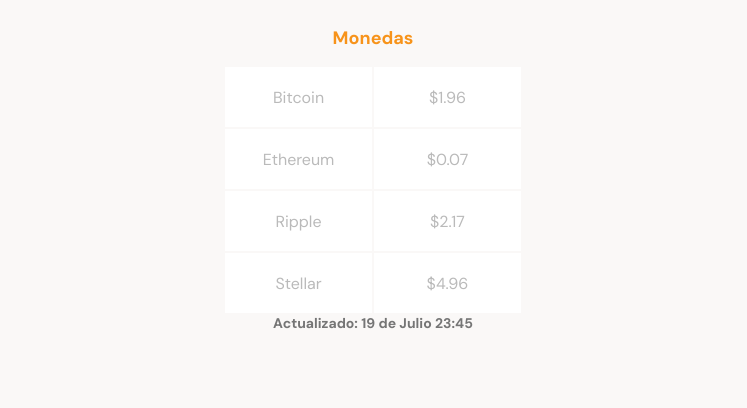
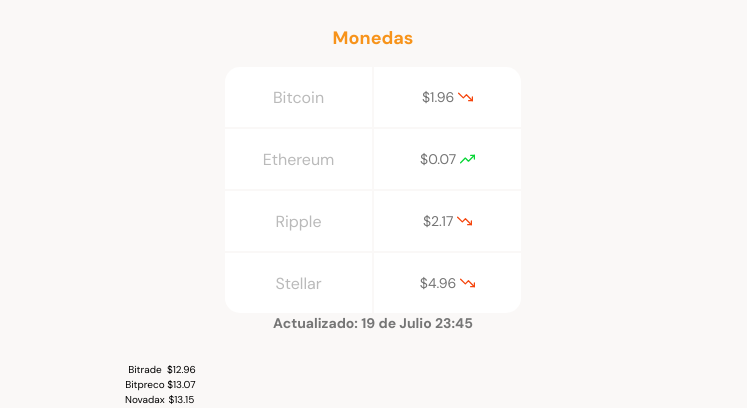
Before and after one commit to jeff-pozo/cursoResponsivePlatzi, a website: page index.html in a window 1280 px wide. Shown: the part 739-1147 px from the top of the page, without its empty margins (267-1014 px from the left). Drawn offline with Linux system fonts and the light colour scheme.

Commit message:
maquetado de la segunda tabla

```diff
--- a/index.html
+++ b/index.html
@@ -32,25 +32,56 @@
                             <table>
                                 <tr>
                                     <td class="table__top-left">Bitcoin</td>
-                                    <td class="table__top-right table__right">$1.96 <span></span>
+                                    <td class="table__top-right table__right">
+                                        $1.96
+                                        <span class="down"></span>
                                     </td>
                                 </tr>
                                 <tr>
                                     <td>Ethereum</td>
-                                    <td class="table__right">$0.07</td>
+                                    <td class="table__right">
+                                        $0.07
+                                        <span class="up"></span>
+                                    </td>
                                 </tr>
                                 <tr>
                                     <td>Ripple</td>
-                                    <td class="table__right">$2.17 </td>
+                                    <td class="table__right">
+                                        $2.17
+                                        <span class="down"></span>
+                                    </td>
                                 </tr>
                                 <tr>
-                                    <td class="table__botom-left">Stellar</td>
-                                    <td class="table__bottom-right table__right">$4.96</td>
+                                    <td class="table__bottom-left">Stellar</td>
+                                    <td class="table__bottom-right table__right">
+                                        $4.96
+                                        <span class="down"></span>
+                                    </td>
                                 </tr>
                             </table>
                         </div>
                         <div>
                             <p><b>Actualizado: 19 de Julio 23:45</b></p>
+                        </div>
+                        <div class="commisions-table--container">
+                            <table>
+                                <tr>
+                                    <td class="table__top-left">Bitrade</td>
+                                    <td class="table__top-right">$12.96</td>
+                                </tr>
+                                <tr>
+                                    <td>Bitpreco</td>
+                                    <td>$13.07</td>
+                                </tr>
+                                <tr>
+                                    <td>Novadax</td>
+                                    <td>$13.15</td>
+                                </tr>
+                                <tr>
+                                    <td>Coinext</td>
+                                    <td>$14.96</td>
+                                </tr>
+                            </table>
                         </div>
                     </div>
                 </section>
--- a/style.css
+++ b/style.css
@@ -167,3 +167,39 @@
   color: var(--grey);
   background-color: var(--just-white);
 }
+.currency-table--container .table__top-left {
+  border-radius: 15px 0 0 0;
+}
+.currency-table--container .table__top-right {
+  border-radius: 0 15px 0 0;
+}
+.currency-table--container .table__bottom-left {
+  border-radius: 0 0 0 15px;
+}
+.currency-table--container .table__bottom-right {
+  border-radius: 0 0 15px 0;
+}
+.currency-table--container .table__right {
+  font-size: 1.4rem;
+  font-weight: normal;
+  line-height: 1.7rem;
+  color: #757575;
+}
+.currency-table--container .down {
+  display: inline-block;
+  width: 15px;
+  height: 10px;
+  background-image: url(./assets/icons/trending-down.svg);
+  background-size: cover;
+  background-position: center;
+  background-repeat: no-repeat;
+}
+.currency-table--container .up {
+  display: inline-block;
+  width: 15px;
+  height: 10px;
+  background-image: url(./assets/icons/trending-up.svg);
+  background-size: cover;
+  background-position: center;
+  background-repeat: no-repeat;
+}
```
